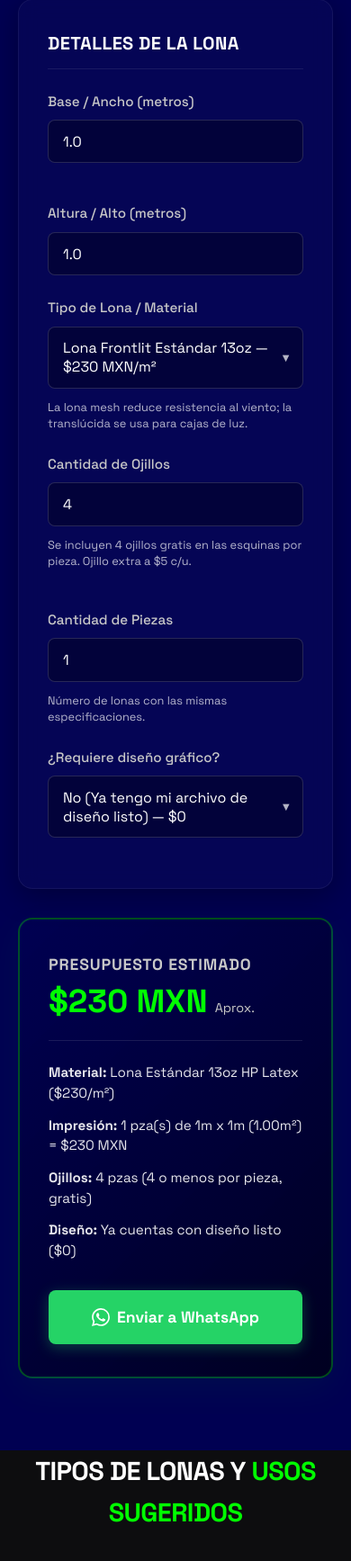
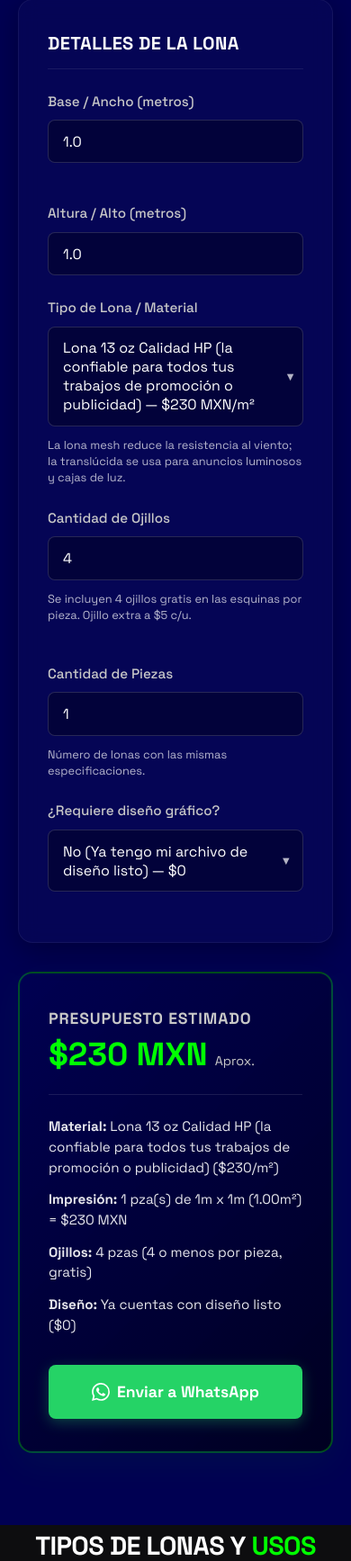
Before and after one commit to omarellano/rotulate-publicidad-website, a PHP site: page /lonas-cancun/ in a window 390 px wide. Shown: the part 1185-2920 px from the top of the page at 90% size. Run offline with PHP 8.4, Linux system fonts and the light colour scheme.

Commit message:
fix: update lona option text, fix mobile dropdown overlapping, and set backlight price to

```diff
--- a/lonas-cancun/index.html
+++ b/lonas-cancun/index.html
@@ -121,7 +121,7 @@
                         "@type": "Service",
                         "name": "Lona Translúcida Backlight"
                     },
-                    "price": "290.00",
+                    "price": "350.00",
                     "priceCurrency": "MXN"
                 }
             ]
@@ -140,7 +140,7 @@
                 "name": "¿Cuánto cuesta el metro cuadrado de lona en Cancún?",
                 "acceptedAnswer": {
                     "@type": "Answer",
-                    "text": "El precio de la lona estándar (13oz impresa con HP Latex ecológica) es de $230 pesos por metro cuadrado. Lona mesh tiene un costo de $260 pesos/m² y la lona translúcida es de $290 pesos/m²."
+                    "text": "El precio de la lona estándar (13oz impresa con HP Latex ecológica) es de $230 pesos por metro cuadrado. Lona mesh tiene un costo de $260 pesos/m² y la lona translúcida es de $350 pesos/m²."
                 }
             },
             {
@@ -260,21 +260,21 @@
                                 <label id="lona-type-label">Tipo de Lona / Material</label>
                                 <div class="custom-select-container" id="lona-type-container">
                                     <button type="button" class="custom-select-trigger" aria-haspopup="listbox" aria-expanded="false" id="lona-type-trigger">
-                                        <span>Lona Frontlit Estándar 13oz — $230 MXN/m²</span>
+                                        <span>Lona 13 oz Calidad HP (la confiable para todos tus trabajos de promoción o publicidad) — $230 MXN/m²</span>
                                         <span class="custom-select-arrow">▼</span>
                                     </button>
                                     <div class="custom-options-list" role="listbox" aria-labelledby="lona-type-label">
-                                        <div class="custom-option selected" role="option" aria-selected="true" data-value="estandar">Lona Frontlit Estándar 13oz — $230 MXN/m²</div>
-                                        <div class="custom-option" role="option" aria-selected="false" data-value="mesh">Lona Mesh (Microperforada) — $260 MXN/m²</div>
-                                        <div class="custom-option" role="option" aria-selected="false" data-value="traslucida">Lona Translúcida (Backlight) — $290 MXN/m²</div>
+                                        <div class="custom-option selected" role="option" aria-selected="true" data-value="estandar">Lona 13 oz Calidad HP (la confiable para todos tus trabajos de promoción o publicidad) — $230 MXN/m²</div>
+                                        <div class="custom-option" role="option" aria-selected="false" data-value="mesh">Lona Mesh (la que tiene hoyitos que dejan pasar el viento) — $260 MXN/m²</div>
+                                        <div class="custom-option" role="option" aria-selected="false" data-value="traslucida">Lona Translúcida (ideal para cajas de luz o anuncios luminosos) — $350 MXN/m²</div>
                                     </div>
                                 </div>
                                 <select id="lona-type" class="sr-only" aria-hidden="true" tabindex="-1">
-                                    <option value="estandar">Lona Frontlit Estándar 13oz — $230 MXN/m²</option>
-                                    <option value="mesh">Lona Mesh (Microperforada) — $260 MXN/m²</option>
-                                    <option value="traslucida">Lona Translúcida (Backlight) — $290 MXN/m²</option>
+                                    <option value="estandar">Lona 13 oz Calidad HP (la confiable para todos tus trabajos de promoción o publicidad) — $230 MXN/m²</option>
+                                    <option value="mesh">Lona Mesh (la que tiene hoyitos que dejan pasar el viento) — $260 MXN/m²</option>
+                                    <option value="traslucida">Lona Translúcida (ideal para cajas de luz o anuncios luminosos) — $350 MXN/m²</option>
                                 </select>
-                                <small>La lona mesh reduce resistencia al viento; la translúcida se usa para cajas de luz.</small>
+                                <small>La lona mesh reduce la resistencia al viento; la translúcida se usa para anuncios luminosos y cajas de luz.</small>
                             </div>
 
                             <div class="form-group-row">
@@ -380,7 +380,7 @@
                         <div class="card-content">
                             <h3>Lona Translúcida</h3>
                             <p>Especialmente fabricada para cajas de luz y anuncios luminosos retroiluminados. Difunde la luz trasera de manera uniforme, lo que permite que tus diseños resalten con gran brillo e impacto durante la noche.</p>
-                            <span class="card-price-badge">$290 MXN / m²</span>
+                            <span class="card-price-badge">$350 MXN / m²</span>
                         </div>
                     </div>
                 </div>
@@ -442,7 +442,7 @@
                 <div class="faq-list" style="max-width: 850px; margin: 3rem auto 0;">
                     <details class="faq-item" open>
                         <summary>¿Cuánto cuesta el metro cuadrado de lona en Cancún?</summary>
-                        <p>El precio base es de $230 MXN por metro cuadrado de Lona Frontlit Estándar de 13oz, impresa con tintas látex ecológicas resistentes al sol. Lona Mesh (perforada) cuesta $260 MXN/m² y Lona Translúcida para retroiluminación cuesta $290 MXN/m².</p>
+                        <p>El precio base es de $230 MXN por metro cuadrado de Lona Frontlit Estándar de 13oz, impresa con tintas látex ecológicas resistentes al sol. Lona Mesh (perforada) cuesta $260 MXN/m² y Lona Translúcida para retroiluminación cuesta $350 MXN/m².</p>
                     </details>
                     <details class="faq-item">
                         <summary>¿Cómo funciona el cobro mínimo de medidas?</summary>
--- a/lonas-cancun/main.js
+++ b/lonas-cancun/main.js
@@ -109,7 +109,7 @@
     const PRICES = {
         estandar: 230,     // Lona 13 oz Latex
         mesh: 260,         // Lona Mesh perforada
-        traslucida: 290    // Lona Translúcida (Backlight)
+        traslucida: 350    // Lona Translúcida (Backlight)
     };
 
     const widthInput = document.getElementById('lona-width');
@@ -166,9 +166,9 @@
 
         // Visual labels mapping
         const typeLabels = {
-            estandar: 'Estándar 13oz HP Latex',
-            mesh: 'Mesh (Perforada)',
-            traslucida: 'Translúcida (Backlight)'
+            estandar: '13 oz Calidad HP (la confiable para todos tus trabajos de promoción o publicidad)',
+            mesh: 'Mesh (la que tiene hoyitos que dejan pasar el viento)',
+            traslucida: 'Translúcida (ideal para cajas de luz o anuncios luminosos)'
         };
 
         if (customDesignRequired) {
--- a/lonas-cancun/style.css
+++ b/lonas-cancun/style.css
@@ -91,6 +91,8 @@
 
 /* Glassy form card */
 .cotizador-form-card {
+    position: relative;
+    z-index: 10;
     background: rgba(255, 255, 255, 0.02);
     border: 1px solid rgba(255, 255, 255, 0.06);
     border-radius: 16px;
@@ -162,6 +164,8 @@
 
 /* Pricing Results Display */
 .cotizador-result-card {
+    position: relative;
+    z-index: 1;
     background: linear-gradient(135deg, rgba(0, 0, 82, 0.85) 0%, rgba(0, 0, 30, 0.95) 100%);
     border: 2px solid rgba(0, 255, 0, 0.3);
     border-radius: 16px;
@@ -445,6 +449,10 @@
     width: 100%;
 }
 
+.custom-select-container.open {
+    z-index: 50; /* Elevate stacking context of the open select container above siblings */
+}
+
 .custom-select-trigger {
     display: flex;
     justify-content: space-between;
@@ -485,7 +493,7 @@
     top: calc(100% + 5px);
     left: 0;
     width: 100%;
-    background: rgba(0, 0, 40, 0.95);
+    background: #03031a; /* Solid dark background to prevent bleed-through */
     border: 1px solid rgba(255, 255, 255, 0.15);
     border-radius: 8px;
     margin-top: 2px;
```
